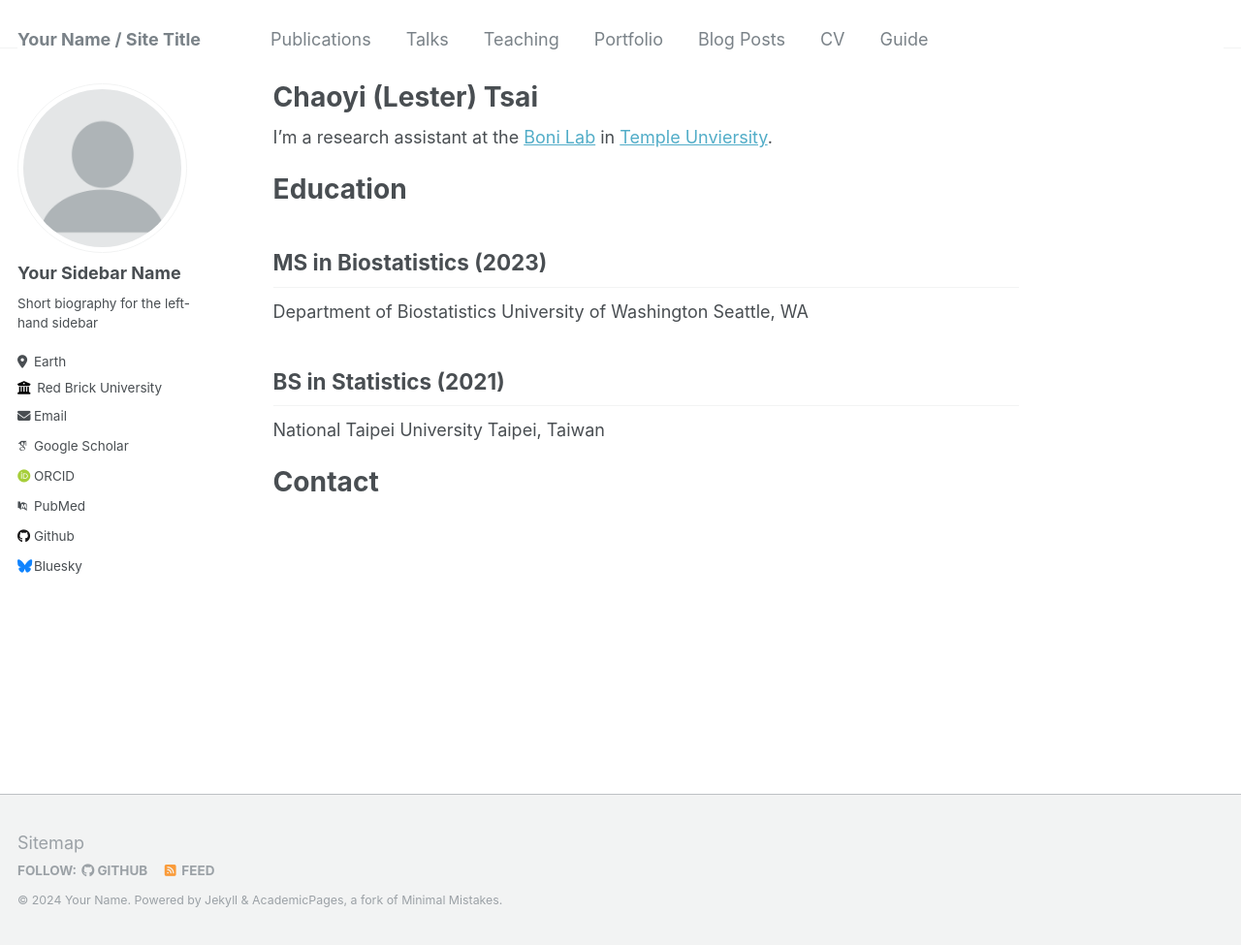
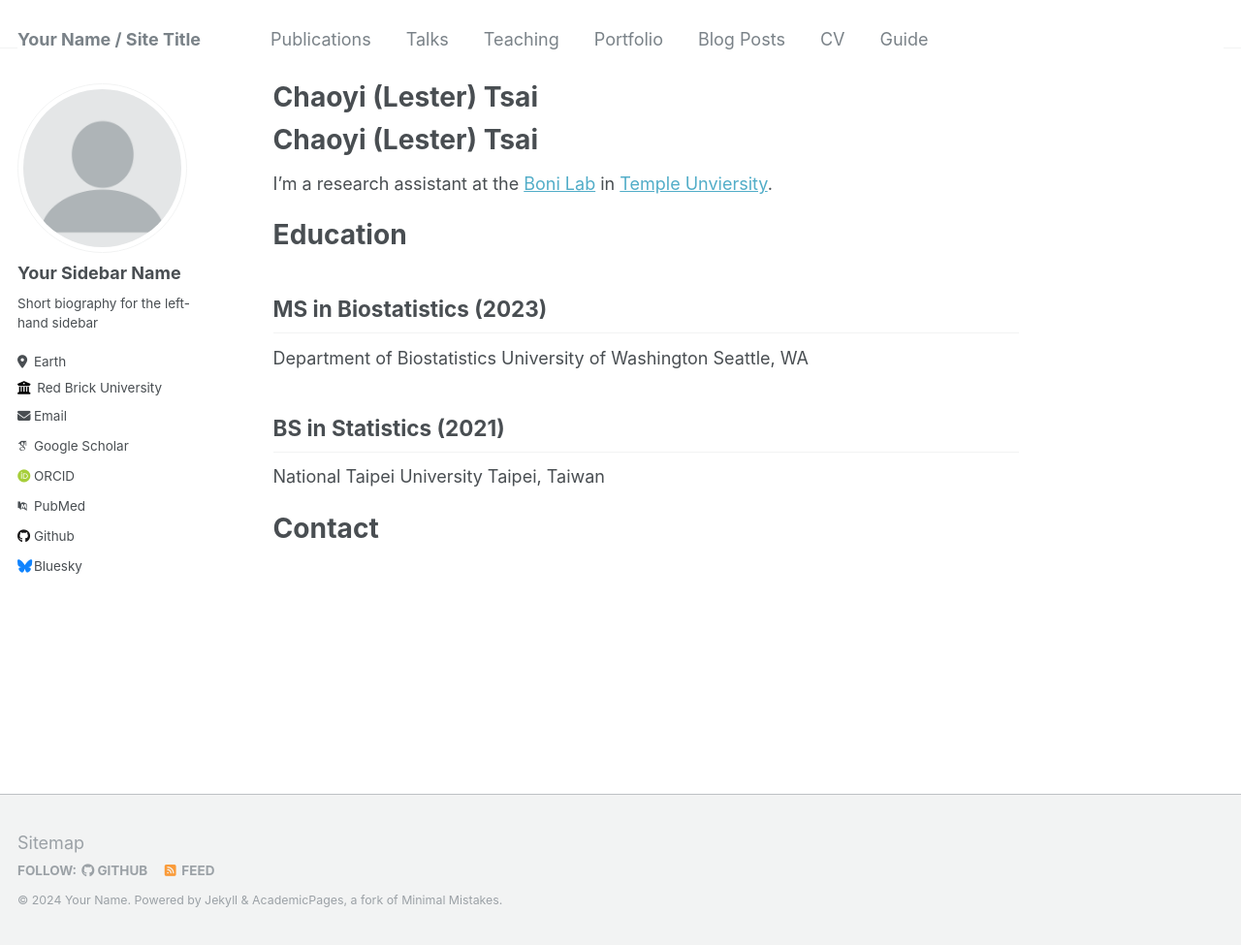
Before and after one commit to Lestertsai/Lestertsai.github.io, a Jekyll site: the page built from _pages/about.md, in a window 1280 px wide and 975 px high. Shown: the whole window at 97% size. Built offline with Jekyll 4.4.1, drawn with Linux system fonts in a browser that asks for light colours; some web fonts are replaced.

Commit message:
Update about.md

```diff
--- a/_pages/about.md
+++ b/_pages/about.md
@@ -6,6 +6,9 @@ redirect_from:
   - /about/
   - /about.html
 ---
+
+Chaoyi (Lester) Tsai
+======
 
 I'm a research assistant at the [Boni Lab](https://mol.ax) in [Temple Unviersity](https://www.temple.edu).
 
```
